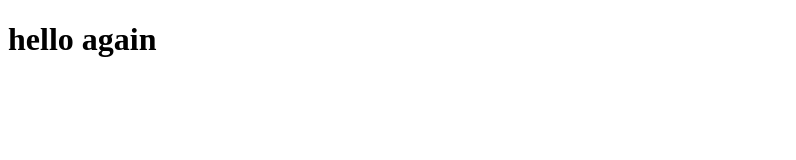
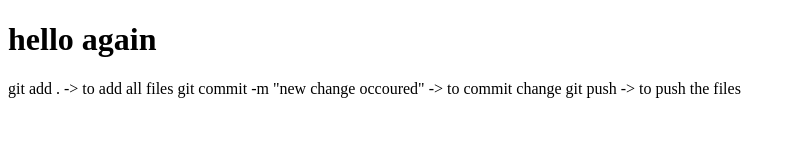
Before and after one commit to hrishi-71/first, a plain HTML site: page page4.html in a window 1280 px wide. Shown: the whole page, without its empty margins (0-796 px from the left). Drawn offline with Linux system fonts and the light colour scheme.

Commit message:
page 4 changed

```diff
--- a/page4.html
+++ b/page4.html
@@ -7,5 +7,10 @@
 </head>
 <body>
   <h1>hello again</h1>
+  <p>
+    git add . -> to add all files
+    git commit -m "new change occoured" -> to commit change
+    git push -> to push the files
+  </p>
 </body>
 </html>
```
